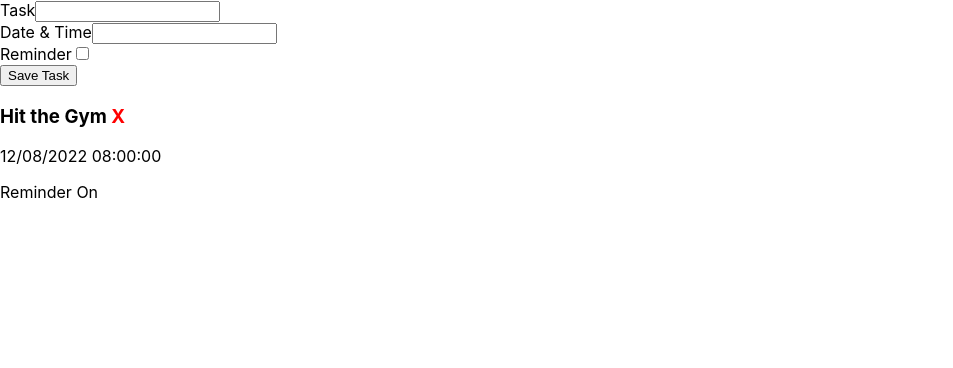
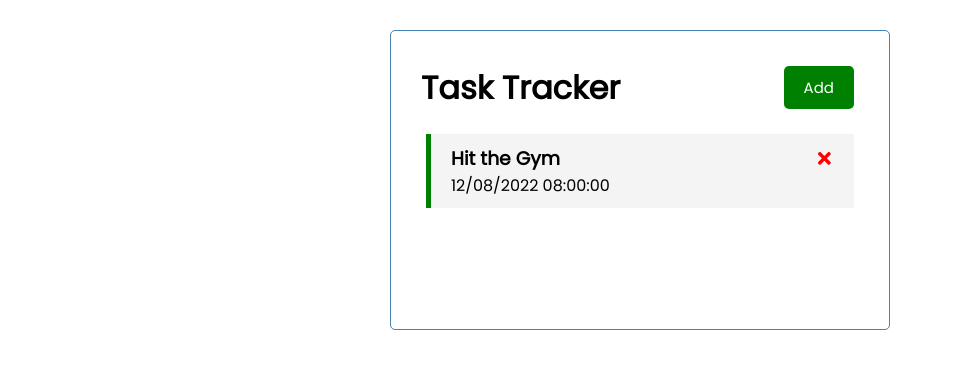
Before and after one commit to malikahsan13/task-manager-react, a React (Create React App) app: page / in a window 1280 px wide. Shown: the top 368 px of the page, without its empty margins (0-953 px from the left). Built offline with nearby package versions, Linux system fonts and the light colour scheme; data requests are answered from the project's data file.

Commit message:
added styles for form and display section

```diff
--- a/package.json
+++ b/package.json
@@ -9,6 +9,7 @@
     "json-server": "^0.17.1",
     "react": "^18.2.0",
     "react-dom": "^18.2.0",
+    "react-icons": "^4.7.1",
     "react-scripts": "^5.0.1",
     "web-vitals": "^2.1.4"
   },
--- a/src/App.js
+++ b/src/App.js
@@ -1,8 +1,10 @@
 import React, {useState, useEffect} from "react"
 import AddTask from "./components/AddTask";
+import Header from "./components/Header";
 import Tasks from "./components/Tasks"
 
 function App() {
+  const [showAddTask, setShowAddTask] = useState(false)
   const [tasks, setTasks] = useState([]);
 
   useEffect(()=>{
@@ -35,7 +37,7 @@
     const res = await fetch(`http://localhost:5000/tasks/${id}`);
     const taskToToggle = await res.json();
     const updTask = {...taskToToggle, reminder: !taskToToggle.reminder};
-    const res1 = await fetch(`http://localhost:5000/tasks/${id}`,{
+    await fetch(`http://localhost:5000/tasks/${id}`,{
       method: "PUT",
       headers: {
         "Content-Type" : "application/json"
@@ -46,7 +48,7 @@
   }
 
   const deleteTask = async (id) => {
-    const res = await fetch(`http://localhost:5000/tasks/${id}`,
+    await fetch(`http://localhost:5000/tasks/${id}`,
     {
       method: "DELETE"
     });
@@ -54,8 +56,9 @@
   }
 
   return (
-    <div className="App">
-      <AddTask onAdd={onAdd} />
+    <div className='container'>
+      <Header onAdd={() => { setShowAddTask(!showAddTask) }} showAdd={showAddTask} />
+      {showAddTask && <AddTask onAdd={onAdd} />}
       <Tasks tasks={tasks} onUpdReminder={onUpdReminder} deleteTask={deleteTask} />
     </div>
   );
--- a/src/components/AddTask.js
+++ b/src/components/AddTask.js
@@ -13,20 +13,20 @@
   }
   return (
     <>
-      <form onSubmit={onSubmit}>
-        <div>
+      <form className='add-form' onSubmit={onSubmit}>
+        <div className='form-control'>
           <label>Task</label>
           <input type="text" onChange={(e)=>{setText(e.target.value)}} />
         </div>
-        <div>
+        <div className='form-control'>
           <label>Date & Time</label>
           <input type="text" onChange={(e)=>{setDateTime(e.target.value)}} />
         </div>
-        <div>
-          <label>Reminder</label>
+        <div className='form-control form-control-check'>
+          <label>Set Reminder</label>
           <input type="checkbox" checked={reminder ? "checked" : ""} onChange={(e)=>{setReminder(e.target.checked)}} />
         </div>
-        <input type="submit" value="Save Task" />
+        <input type="submit" value="Save Task" className='btn btn-block' />
       </form>
     </>
   );
--- /dev/null
+++ b/src/components/Button.js
@@ -0,0 +1,25 @@
+import PropTypes from 'prop-types'
+
+const Button = ({ color, text, onClick }) => {
+  return (
+    <button
+      onClick={onClick}
+      style={{ backgroundColor: color }}
+      className='btn'
+    >
+      {text}
+    </button>
+  )
+}
+
+Button.defaultProps = {
+  color: 'steelblue',
+}
+
+Button.propTypes = {
+  text: PropTypes.string,
+  color: PropTypes.string,
+  onClick: PropTypes.func,
+}
+
+export default Button
--- /dev/null
+++ b/src/components/Header.js
@@ -0,0 +1,26 @@
+import PropTypes from 'prop-types'
+import Button from './Button'
+
+const Header = ({ title, onAdd, showAdd }) => {
+
+  return (
+    <header className='header'>
+      <h1>{title}</h1>
+      <Button
+          color={showAdd ? 'red' : 'green'}
+          text={showAdd ? 'Close' : 'Add'}
+          onClick={onAdd}
+        />
+    </header>
+  )
+}
+
+Header.defaultProps = {
+  title: 'Task Tracker',
+}
+
+Header.propTypes = {
+  title: PropTypes.string.isRequired,
+}
+
+export default Header
--- a/src/components/Task.js
+++ b/src/components/Task.js
@@ -1,11 +1,12 @@
 import React from 'react'
+import { FaTimes } from 'react-icons/fa'
 
 const Task = ({task, onUpdReminder, deleteTask}) => {
   return (
-    <div onDoubleClick={() => {onUpdReminder(task.id)}}>
-      <h3>{task.text} <span style={{color:"red"}} onClick={()=>{deleteTask(task.id)}}>X</span></h3>
+    <div className={`task ${task.reminder && 'reminder'}`}   onDoubleClick={() => {onUpdReminder(task.id)}}>
+      <h3>{task.text}{` `} <FaTimes style={{color: "red", cursor: "pointer"}} onClick={()=>{deleteTask(task.id)}} /></h3>
       <p>{task.dateTime}</p>
-      <p>{task.reminder ? "Reminder On" : "Reminder Off"}</p>
+      {/* <p>{task.reminder ? "Reminder On" : "Reminder Off"}</p> */}
     </div>
   )
 }
--- a/src/components/Tasks.js
+++ b/src/components/Tasks.js
@@ -3,13 +3,13 @@
 
 const Tasks = ({tasks, onUpdReminder, deleteTask}) => {
   return (
-    <div>
+    <>
       {
         tasks.map((task)=> {
           return <Task key={task.id} task={task} onUpdReminder={onUpdReminder} deleteTask={deleteTask}/>
         })
       }
-    </div>
+    </>
   )
 }
 
--- a/src/index.css
+++ b/src/index.css
@@ -1,13 +1,112 @@
-body {
+@import url('https://fonts.googleapis.com/css2?family=Poppins:wght@300;400&display=swap');
+
+* {
+  box-sizing: border-box;
   margin: 0;
-  font-family: -apple-system, BlinkMacSystemFont, 'Segoe UI', 'Roboto', 'Oxygen',
-    'Ubuntu', 'Cantarell', 'Fira Sans', 'Droid Sans', 'Helvetica Neue',
-    sans-serif;
-  -webkit-font-smoothing: antialiased;
-  -moz-osx-font-smoothing: grayscale;
+  padding: 0;
 }
 
-code {
-  font-family: source-code-pro, Menlo, Monaco, Consolas, 'Courier New',
-    monospace;
+body {
+  font-family: 'Poppins', sans-serif;
 }
+
+.container {
+  max-width: 500px;
+  margin: 30px auto;
+  overflow: auto;
+  min-height: 300px;
+  border: 1px solid steelblue;
+  padding: 30px;
+  border-radius: 5px;
+}
+
+.header {
+  display: flex;
+  justify-content: space-between;
+  align-items: center;
+  margin-bottom: 20px;
+}
+
+.btn {
+  display: inline-block;
+  background: #000;
+  color: #fff;
+  border: none;
+  padding: 10px 20px;
+  margin: 5px;
+  border-radius: 5px;
+  cursor: pointer;
+  text-decoration: none;
+  font-size: 15px;
+  font-family: inherit;
+}
+
+.btn:focus {
+  outline: none;
+}
+
+.btn:active {
+  transform: scale(0.98);
+}
+
+.btn-block {
+  display: block;
+  width: 100%;
+}
+
+.task {
+  background: #f4f4f4;
+  margin: 5px;
+  padding: 10px 20px;
+  cursor: pointer;
+}
+
+.task.reminder {
+  border-left: 5px solid green;
+}
+
+.task h3 {
+  display: flex;
+  align-items: center;
+  justify-content: space-between;
+}
+
+.add-form {
+  margin-bottom: 40px;
+}
+
+.form-control {
+  margin: 20px 0;
+}
+
+.form-control label {
+  display: block;
+}
+
+.form-control input {
+  width: 100%;
+  height: 40px;
+  margin: 5px;
+  padding: 3px 7px;
+  font-size: 17px;
+}
+
+.form-control-check {
+  display: flex;
+  align-items: center;
+  justify-content: space-between;
+}
+
+.form-control-check label {
+  flex: 1;
+}
+
+.form-control-check input {
+  flex: 2;
+  height: 20px;
+}
+
+footer {
+  margin-top: 30px;
+  text-align: center;
+}
```
Also changed, not shown: 2 other files (tests, documents, lock files or other folders).
